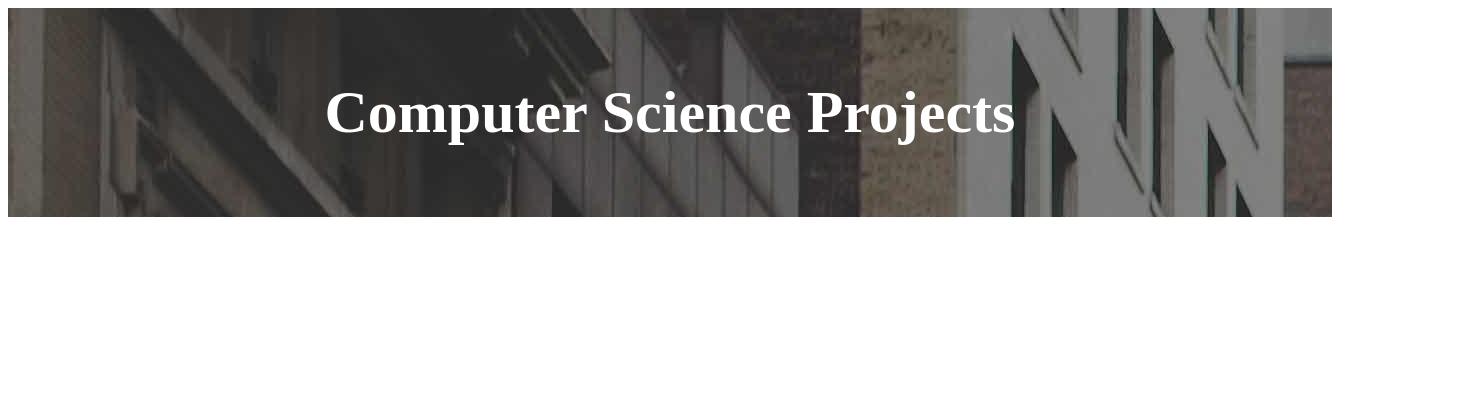
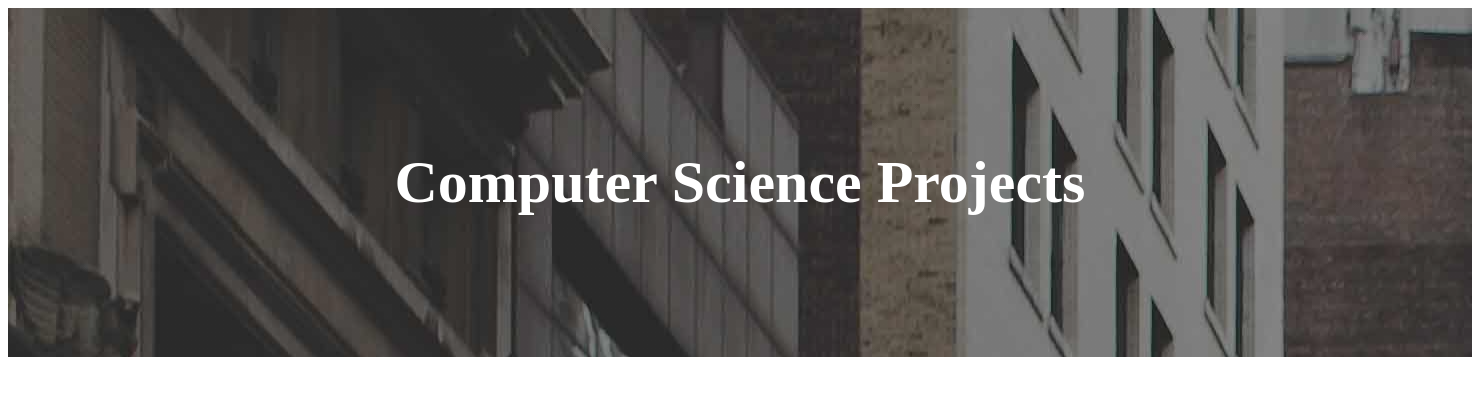
Before and after one commit to madisonsargent/madisonsargent.github.io, a plain HTML site: page index.html in a window 1280 px wide. Shown: the whole page, 1472 px wide, since content can reach past the window. Drawn offline with Linux system fonts and the light colour scheme.

Commit message:
padding change

```diff
--- a/index.css
+++ b/index.css
@@ -16,6 +16,6 @@ h1.headerh1 {
 	background:linear-gradient(
                      rgba(20,20,20, .5),
                      rgba(20,20,20, .5)), url(new-york.jpg);
-	padding:30px;
+	padding:100px;
 
 }
```
